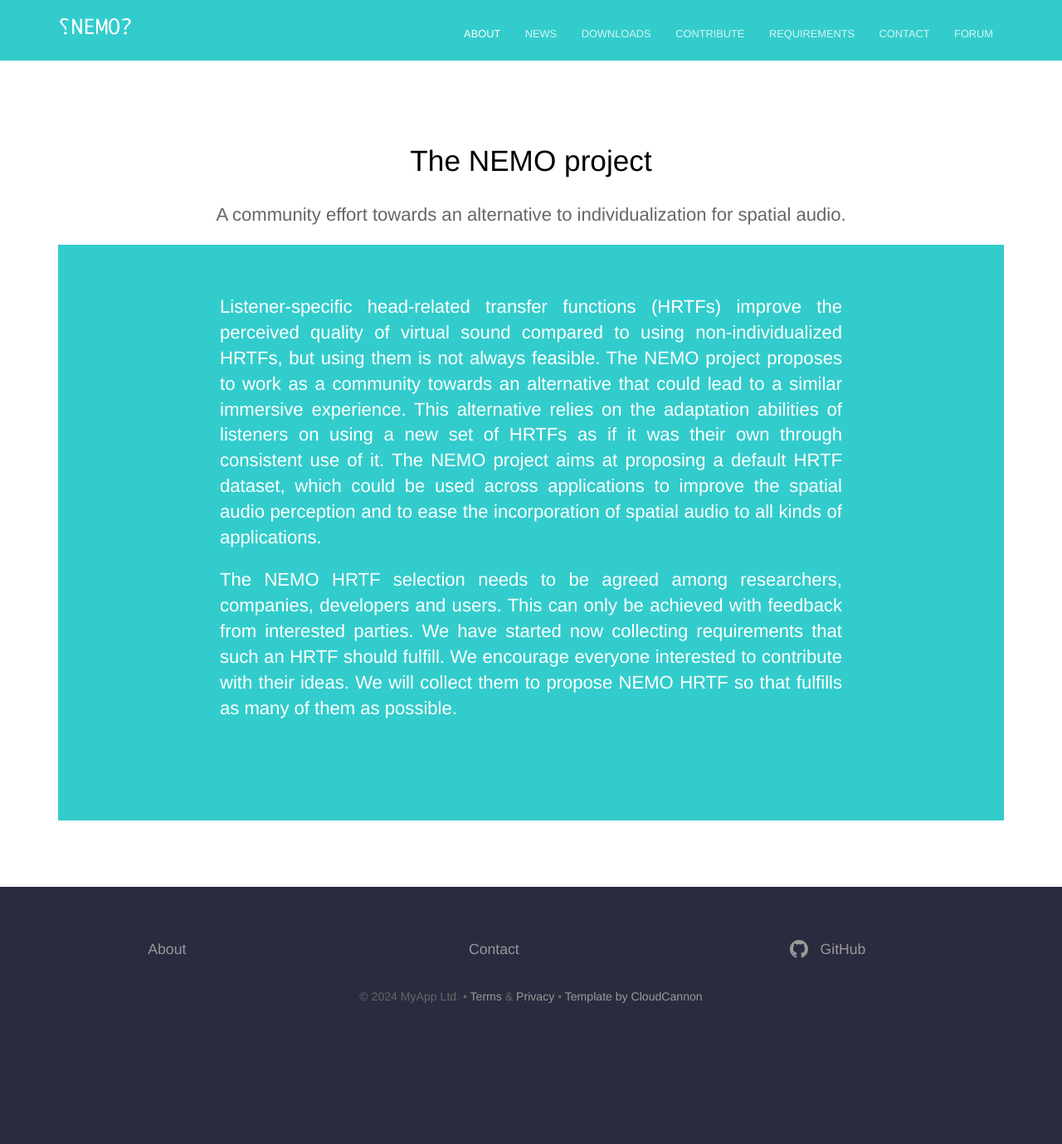
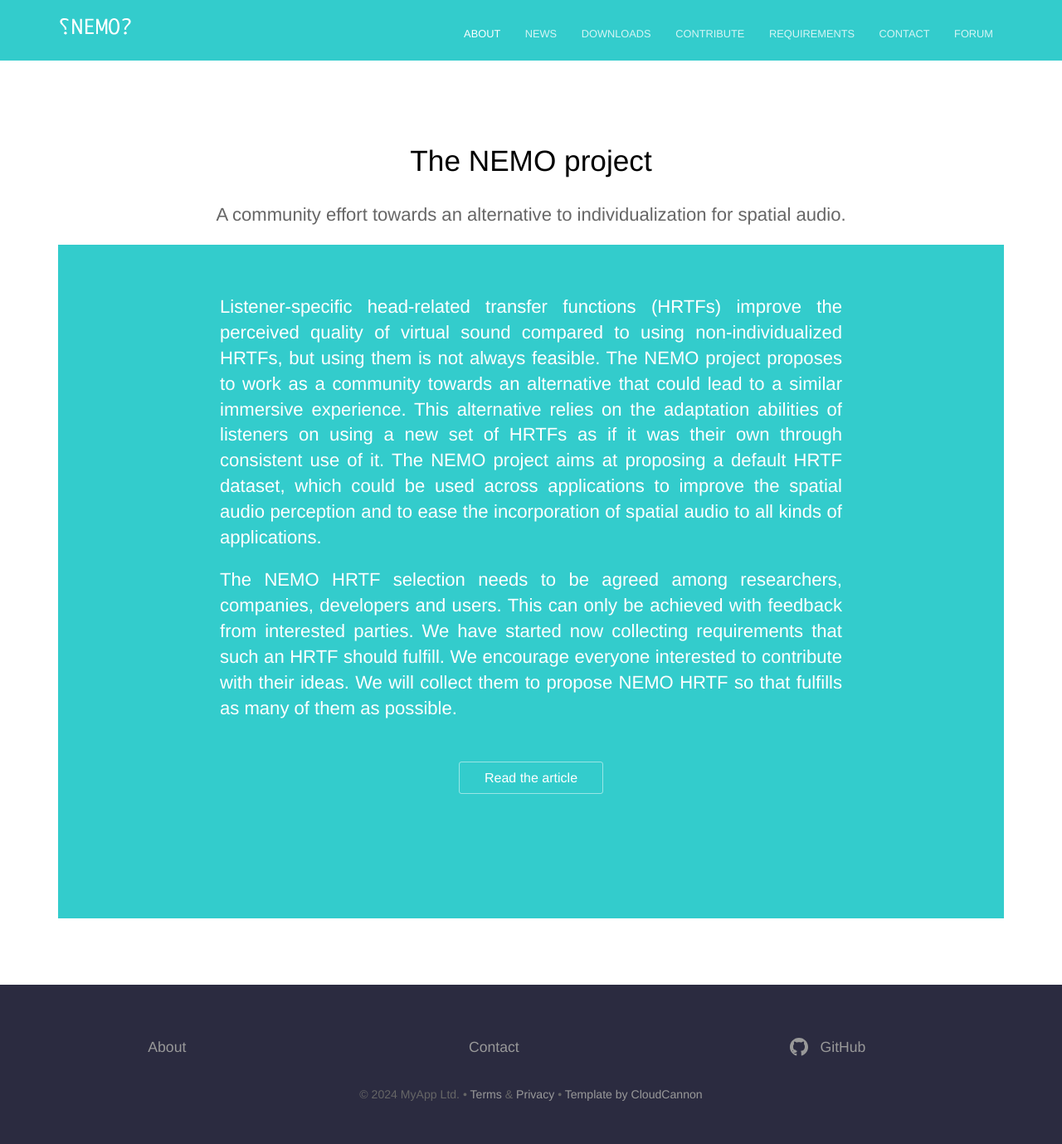
Before and after one commit to TheNEMOproject/TheNEMOproject.github.io, a Jekyll site: the page built from about.html, in a window 1280 px wide. Shown: the whole page at 83% size. Built offline with Jekyll 4.4.1, drawn with Linux system fonts in a browser that asks for light colours; before the commit the page ends 1261 px from its top, so only the background shows below that.

Commit message:
Update about.html to include the link to AES publication

```diff
--- a/about.html
+++ b/about.html
@@ -8,6 +8,7 @@ description: A community effort towards an alternative to individualization for
 		<p class="subtext_justified editable">Listener-specific head-related transfer functions (HRTFs) improve the perceived quality of virtual sound compared to using non-individualized HRTFs, but using them is not always feasible. The NEMO project proposes to work as a community towards an alternative that could lead to a similar immersive experience. This alternative relies on the adaptation abilities of listeners on using a new set of HRTFs as if it was their own through consistent use of it. The NEMO project aims at proposing a default HRTF dataset, which could be used across applications to improve the spatial audio perception and to ease the incorporation of spatial audio to all kinds of applications.</p>
 		<h1 class="editable"><strong> </strong></h1>
 		<p class="subtext_justified editable">The NEMO HRTF selection needs to be agreed among researchers, companies, developers and users. This can only be achieved with feedback from interested parties. We have started now collecting requirements that such an HRTF should fulfill. We encourage everyone interested to contribute with their ideas. We will collect them to propose NEMO HRTF so that fulfills as many of them as possible. </p>
+		<div class="cta button"><a href="https://www.aes.org/e-lib/browse.cfm?elib=22389">Read the article</a></div>
 	</div>
 </section>
 
```
